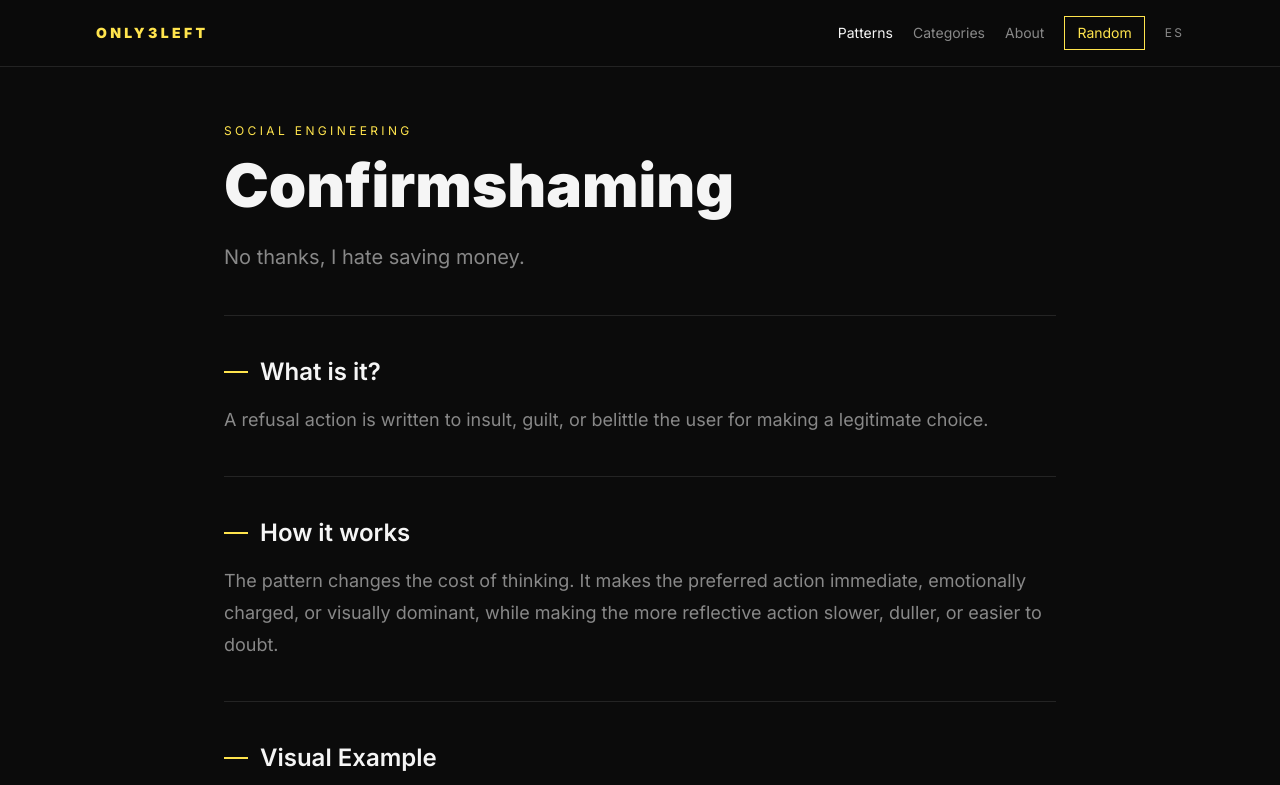
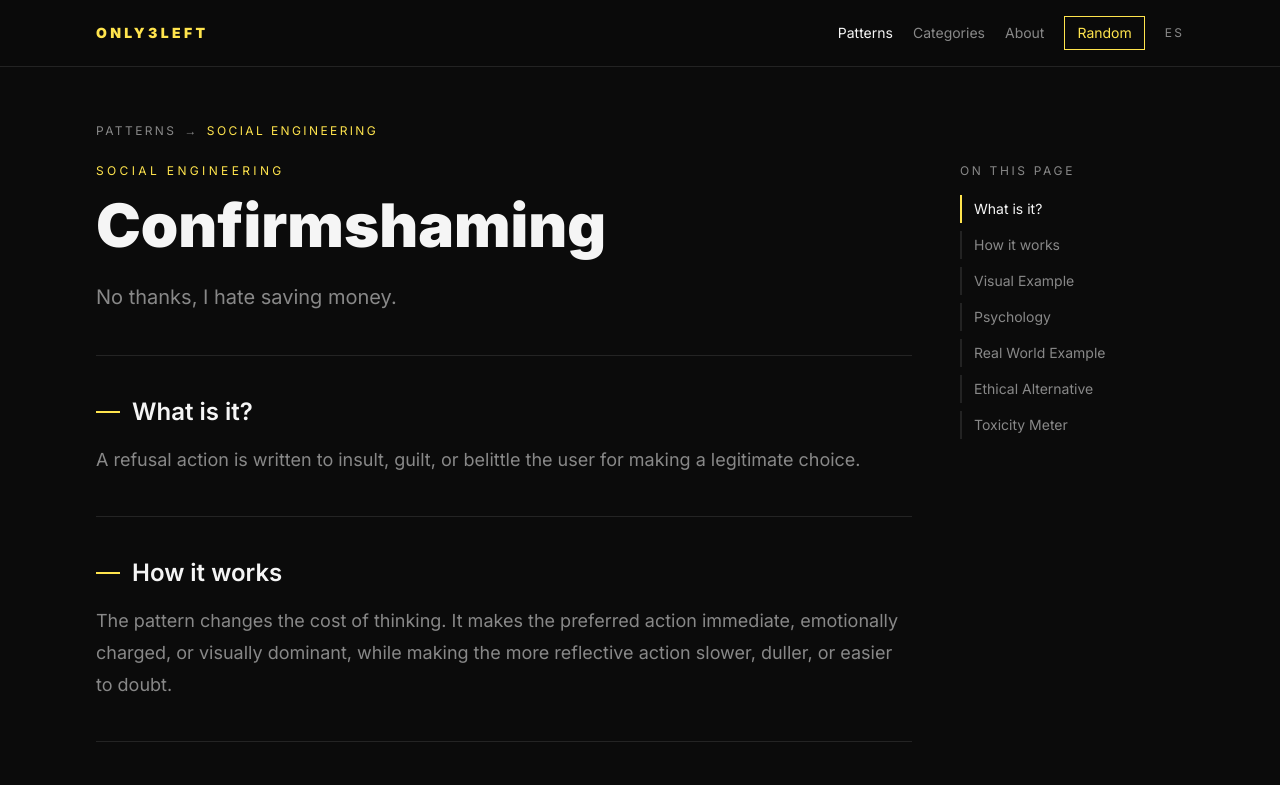
Before and after one commit to Mendiak/only3left, a Next.js app: page /patterns/confirmshaming in a window 1280 px wide. Shown: the top 785 px of the page. Built offline with nearby package versions, Linux system fonts and the light colour scheme.

Commit message:
feat: add ProgressBar and PatternSidebar components for enhanced navigation and user experience

```diff
--- a/app/es/patterns/[slug]/page.tsx
+++ b/app/es/patterns/[slug]/page.tsx
@@ -1,6 +1,9 @@
+import Link from "next/link";
 import { notFound } from "next/navigation";
 import { FadeInView } from "@/components/FadeInView";
+import { PatternSidebar } from "@/components/PatternSidebar";
 import { PatternVisualExample } from "@/components/PatternVisualExample";
+import { ProgressBar } from "@/components/ProgressBar";
 import { SeverityMeter } from "@/components/SeverityMeter";
 import { localizePattern, ui } from "@/lib/i18n";
 import { getPattern, patterns } from "@/lib/patterns";
@@ -52,7 +55,16 @@ export default async function SpanishPatternPage({ params }: PatternPageProps) {
   const displayPattern = localizePattern(pattern, "es");
 
   return (
-    <main className="mx-auto max-w-4xl px-5 py-14 sm:px-8">
+    <main className="mx-auto max-w-6xl px-5 py-14 sm:px-8">
+      <ProgressBar />
+
+      <nav className="mb-6 text-xs uppercase tracking-[0.2em] text-muted" aria-label="Navegación">
+        <Link href="/es/patterns" className="transition hover:text-paper">Patrones</Link>
+        <span className="mx-2">→</span>
+        <span className="text-accent">{displayPattern.category}</span>
+      </nav>
+
+      <div className="lg:grid lg:grid-cols-[1fr_14rem] lg:gap-12">
         <article>
           <header className="border-b border-white/10 pb-10">
             <p className="text-xs uppercase tracking-[0.28em] text-accent">{displayPattern.category}</p>
@@ -154,7 +166,20 @@ export default async function SpanishPatternPage({ params }: PatternPageProps) {
               </div>
             </section>
           </FadeInView>
+
+          <div className="border-t border-white/10 pt-8">
+            <Link href="/es/patterns" className="text-sm text-muted transition hover:text-paper">
+              ← Volver al catálogo
+            </Link>
+          </div>
         </article>
+
+        <aside className="hidden lg:block">
+          <div className="sticky top-24">
+            <PatternSidebar locale="es" />
+          </div>
+        </aside>
+      </div>
     </main>
   );
 }
--- a/app/patterns/[slug]/page.tsx
+++ b/app/patterns/[slug]/page.tsx
@@ -1,6 +1,9 @@
+import Link from "next/link";
 import { notFound } from "next/navigation";
 import { FadeInView } from "@/components/FadeInView";
+import { PatternSidebar } from "@/components/PatternSidebar";
 import { PatternVisualExample } from "@/components/PatternVisualExample";
+import { ProgressBar } from "@/components/ProgressBar";
 import { SeverityMeter } from "@/components/SeverityMeter";
 import { getPattern, patterns } from "@/lib/patterns";
 
@@ -47,7 +50,16 @@ export default async function PatternPage({ params }: PatternPageProps) {
   }
 
   return (
-    <main className="mx-auto max-w-4xl px-5 py-14 sm:px-8">
+    <main className="mx-auto max-w-6xl px-5 py-14 sm:px-8">
+      <ProgressBar />
+
+      <nav className="mb-6 text-xs uppercase tracking-[0.2em] text-muted" aria-label="Breadcrumb">
+        <Link href="/patterns" className="transition hover:text-paper">Patterns</Link>
+        <span className="mx-2">→</span>
+        <span className="text-accent">{pattern.category}</span>
+      </nav>
+
+      <div className="lg:grid lg:grid-cols-[1fr_14rem] lg:gap-12">
         <article>
           <header className="border-b border-white/10 pb-10">
             <p className="text-xs uppercase tracking-[0.28em] text-accent">{pattern.category}</p>
@@ -149,7 +161,20 @@ export default async function PatternPage({ params }: PatternPageProps) {
               </div>
             </section>
           </FadeInView>
+
+          <div className="border-t border-white/10 pt-8">
+            <Link href="/patterns" className="text-sm text-muted transition hover:text-paper">
+              ← Back to Catalogue
+            </Link>
+          </div>
         </article>
+
+        <aside className="hidden lg:block">
+          <div className="sticky top-24">
+            <PatternSidebar />
+          </div>
+        </aside>
+      </div>
     </main>
   );
 }
--- /dev/null
+++ b/components/PatternSidebar.tsx
@@ -0,0 +1,70 @@
+"use client";
+
+import { useEffect, useState } from "react";
+import type { Locale } from "@/lib/i18n";
+import { ui } from "@/lib/i18n";
+
+type Section = { id: string; key: keyof typeof ui.en };
+
+const sections: Section[] = [
+  { id: "what-is-it", key: "whatIsIt" },
+  { id: "how-it-works", key: "howItWorks" },
+  { id: "visual-example", key: "visualExample" },
+  { id: "psychology", key: "psychology" },
+  { id: "examples", key: "realWorldExample" },
+  { id: "alternative", key: "ethicalAlternative" },
+  { id: "toxicity", key: "toxicityMeter" },
+];
+
+type PatternSidebarProps = {
+  locale?: Locale;
+};
+
+export function PatternSidebar({ locale = "en" }: PatternSidebarProps) {
+  const [activeId, setActiveId] = useState("");
+  const t = ui[locale];
+
+  useEffect(() => {
+    const observer = new IntersectionObserver(
+      (entries) => {
+        for (const entry of entries) {
+          if (entry.isIntersecting) {
+            setActiveId(entry.target.id);
+          }
+        }
+      },
+      { rootMargin: "-80px 0px -60% 0px", threshold: 0 }
+    );
+
+    for (const { id } of sections) {
+      const el = document.getElementById(id);
+      if (el) observer.observe(el);
+    }
+
+    return () => observer.disconnect();
+  }, []);
+
+  return (
+    <nav aria-label={locale === "es" ? "Secciones" : "Sections"}>
+      <p className="mb-4 text-xs uppercase tracking-[0.22em] text-muted">
+        {locale === "es" ? "En esta página" : "On this page"}
+      </p>
+      <ul className="space-y-2">
+        {sections.map(({ id, key }) => (
+          <li key={id}>
+            <a
+              href={`#${id}`}
+              className={`block border-l-2 py-1 pl-3 text-sm transition-all duration-200 ${
+                activeId === id
+                  ? "border-accent text-paper"
+                  : "border-white/10 text-muted hover:border-white/30 hover:text-paper"
+              }`}
+            >
+              {(t as Record<string, string>)[key]}
+            </a>
+          </li>
+        ))}
+      </ul>
+    </nav>
+  );
+}
--- /dev/null
+++ b/components/ProgressBar.tsx
@@ -0,0 +1,25 @@
+"use client";
+
+import { useEffect, useState } from "react";
+
+export function ProgressBar() {
+  const [progress, setProgress] = useState(0);
+
+  useEffect(() => {
+    function update() {
+      const scrollTop = window.scrollY;
+      const docHeight = document.documentElement.scrollHeight - window.innerHeight;
+      setProgress(docHeight > 0 ? Math.min(scrollTop / docHeight, 1) : 0);
+    }
+
+    window.addEventListener("scroll", update, { passive: true });
+    update();
+    return () => window.removeEventListener("scroll", update);
+  }, []);
+
+  return (
+    <div className="fixed inset-x-0 top-0 z-30 h-0.5">
+      <div className="h-full bg-accent transition-[width] duration-150 ease-out" style={{ width: `${progress * 100}%` }} />
+    </div>
+  );
+}
```
Lines whose indentation alone changed are shown as unchanged.
